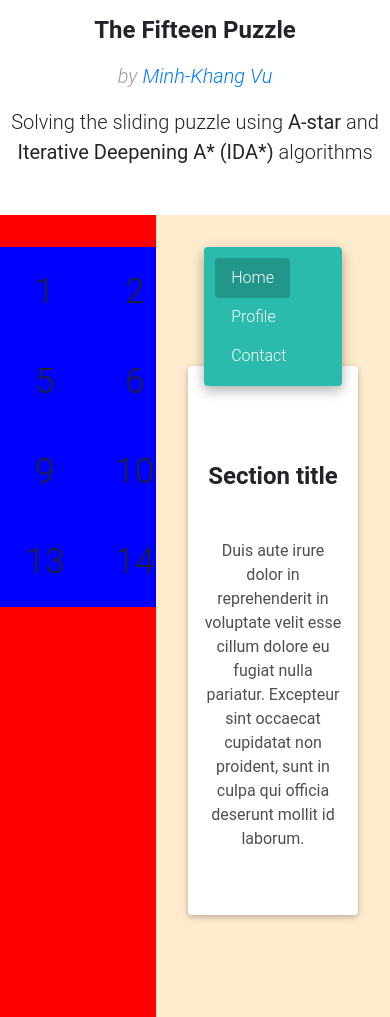
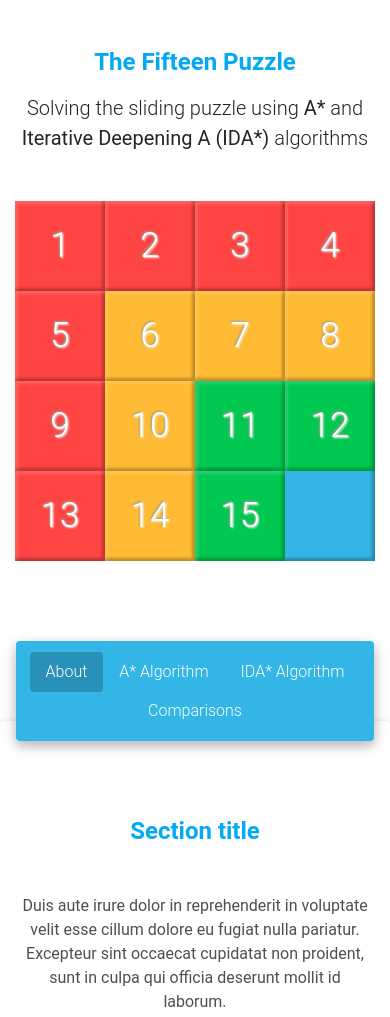
Before and after one commit to minhkhang1795/SlidingPuzzle, a website: page index.html in a window 390 px wide. Shown: the top 1017 px of the page. Before the commit the page ends 844 px from the top, so only its background shows below. Drawn offline with nearby package versions, Linux system fonts and the light colour scheme.

Commit message:
Add styles and improve responsiveness

```diff
--- a/css/styles.css
+++ b/css/styles.css
@@ -1,9 +1,8 @@
 #puzzle-container {
     height: 100%;
     position: fixed;
-    width: 40%;
+    width: 30%;
     padding-top: 2rem;
-    background: red;
 }
 
 #info-container {
@@ -11,14 +10,15 @@
     height: 100%;
     position: fixed;
     right: 0;
-    width: 60%;
-    background: blanchedalmond;
+    width: 70%;
 }
 
 .board-container {
     width: 360px;
     height: 360px;
     margin: 0 auto 0 auto;
+    background-color: #33b5e5;
+    box-shadow: inset 3px 3px 3px 0px rgba(255, 255, 255, 0.15), inset -3px -3px 3px rgba(0, 0, 0, 0.25);
 }
 
 .puzzle15 {
@@ -26,7 +26,7 @@
 }
 
 .puzzle15 .cell {
-    background: blue;
+    color: #fff;
     position: absolute;
     display: block;
     width: 90px;
@@ -41,12 +41,14 @@
     -webkit-user-select: none;
     transition: all .2s;
     -webkit-transition: all .2s;
+    text-shadow: #f6f6f5 1px 1px 2px, #9c9c8b -1px -1px 2px;
+    box-shadow: inset 3px 3px 3px 0px rgba(255, 255, 255, 0.15), inset -3px -3px 3px rgba(0, 0, 0, 0.25);
 }
 
 .md-tabs {
-    margin-left: 1rem;
-    margin-right: 1rem;
-    background-color: #2bbbad;
+    margin-left: 2rem;
+    margin-right: 2rem;
+    background-color: #33b5e5;
     border: 0;
     padding: .7rem;
     box-shadow: 0 5px 11px 0 rgba(0, 0, 0, .18), 0 4px 15px 0 rgba(0, 0, 0, .15);
@@ -55,6 +57,8 @@
     margin-bottom: -20px;
     position: relative;
     border-radius: .25rem;
+    display: flex;
+    justify-content: center;
 }
 
 .md-tabs .nav-link.active {
@@ -76,5 +80,45 @@
 }
 
 .tab-content {
-    padding: 1rem;
+    padding: 2rem;
 }
+
+#myTabContentMD {
+    max-height: 500px;
+    overflow: auto;
+}
+
+@media screen and (max-width: 1023px) and (min-width: 0px) {
+    #puzzle-container {
+        position: relative;
+        margin: 0 auto 0 auto;
+        width: auto;
+        padding: 0;
+    }
+
+    #info-container {
+        padding: 5rem 0 5rem 0;
+        margin: 0 auto 0 auto;
+        width: auto;
+        position: relative;
+    }
+
+    .tab-content {
+        padding: 1rem;
+    }
+
+    .md-tabs {
+        margin-left: 1rem;
+        margin-right: 1rem;
+    }
+}
+
+@media screen and (max-width: 1365px) and (min-width: 1024px) {
+    #puzzle-container {
+        width: 40%;
+    }
+
+    #info-container {
+        width: 60%;
+    }
+}
--- a/index.html
+++ b/index.html
@@ -14,11 +14,9 @@
 </head>
 <body>
 <section id="title" class="text-center">
-    <h2 class="h1-responsive font-weight-bold my-3">The Fifteen Puzzle</h2>
-    <p class="lead grey-text w-responsive mx-auto"><i>by <a href="https://minhkhang1795.github.io" target="_blank">Minh-Khang
-        Vu</a></i></p>
-    <p class="lead w-responsive mx-auto mb-5">Solving the sliding puzzle using <b>A-star</b> and <b>Iterative Deepening
-        A* (IDA*)</b> algorithms</p>
+    <h2 class="h1-responsive font-weight-bold mb-3 mt-5 light-blue-text">The Fifteen Puzzle</h2>
+    <p class="lead w-responsive mx-auto mb-5">Solving the sliding puzzle using <b>A*</b> and <b>Iterative Deepening
+        A (IDA*)</b> algorithms</p>
 </section>
 <section id="puzzle-container">
     <!-- JQuery -->
@@ -34,22 +32,26 @@
 <section id="info-container">
     <ul class="nav nav-tabs md-tabs" id="myTabMD" role="tablist">
         <li class="nav-item">
-            <a class="nav-link active" id="home-tab-md" data-toggle="tab" href="#home-md" role="tab"
-               aria-controls="home-md" aria-selected="true">Home</a>
+            <a class="nav-link active" data-toggle="tab" href="#home-md" role="tab"
+               aria-controls="home-md" aria-selected="true">About</a>
         </li>
         <li class="nav-item">
-            <a class="nav-link" id="profile-tab-md" data-toggle="tab" href="#profile-md" role="tab"
-               aria-controls="profile-md" aria-selected="false">Profile</a>
+            <a class="nav-link" data-toggle="tab" href="#profile-md" role="tab"
+               aria-controls="profile-md" aria-selected="false">A* Algorithm</a>
         </li>
         <li class="nav-item">
-            <a class="nav-link" id="contact-tab-md" data-toggle="tab" href="#contact-md" role="tab"
-               aria-controls="contact-md" aria-selected="false">Contact</a>
+            <a class="nav-link" data-toggle="tab" href="#contact-md" role="tab"
+               aria-controls="contact-md" aria-selected="false">IDA* Algorithm</a>
+        </li>
+        <li class="nav-item">
+            <a class="nav-link" data-toggle="tab" href="#contact-md" role="tab"
+               aria-controls="contact-md" aria-selected="false">Comparisons</a>
         </li>
     </ul>
     <div class="tab-content card pt-5" id="myTabContentMD">
         <div class="tab-pane fade show active" id="home-md" role="tabpanel" aria-labelledby="home-tab-md">
             <!-- Section heading -->
-            <h2 class="h1-responsive font-weight-bold text-center my-5">Section title</h2>
+            <h2 class="h1-responsive font-weight-bold text-center my-5 light-blue-text">Section title</h2>
             <!-- Section description -->
             <p class="text-center dark-grey-text w-responsive mx-auto mb-5">Duis aute irure dolor in reprehenderit in
                 voluptate velit esse cillum dolore eu fugiat nulla pariatur. Excepteur sint occaecat cupidatat non
--- a/js/index.js
+++ b/js/index.js
@@ -8,7 +8,10 @@ class Cell {
 const LEFT = 0,
   RIGHT = 1,
   TOP = 2,
-  BOTTOM = 3;
+  BOTTOM = 3,
+  RED_COLOR = "#ff4444",
+  ORANGE_COLOR = "#ffbb33",
+  GREEN_COLOR = "#00C851"
 
 class Puzzle {
 
@@ -20,6 +23,16 @@ class Puzzle {
 
   createUIGrid() {
     let grid = [];
+
+    function getColor(i, j) {
+      if (i === 0 || j === 0)
+        return RED_COLOR;
+      else if (i === 1 || j === 1)
+        return ORANGE_COLOR;
+      else
+        return GREEN_COLOR;
+    }
+
     for (let i = 0; i < this.n; i++) {
       let row = [];
       for (let j = 0; j < this.n; j++) {
@@ -32,7 +45,8 @@ class Puzzle {
         // Create Cell UI component
         let cellElement = $("<div class='cell'>" + number + "</div>").css({
           top: 90 * i,
-          left: 90 * j
+          left: 90 * j,
+          backgroundColor: getColor(i, j)
         })[0];
         cellElement.addEventListener("click", this.onCellClicked.bind(this));
         cellElement.setAttribute("id", number);
```
